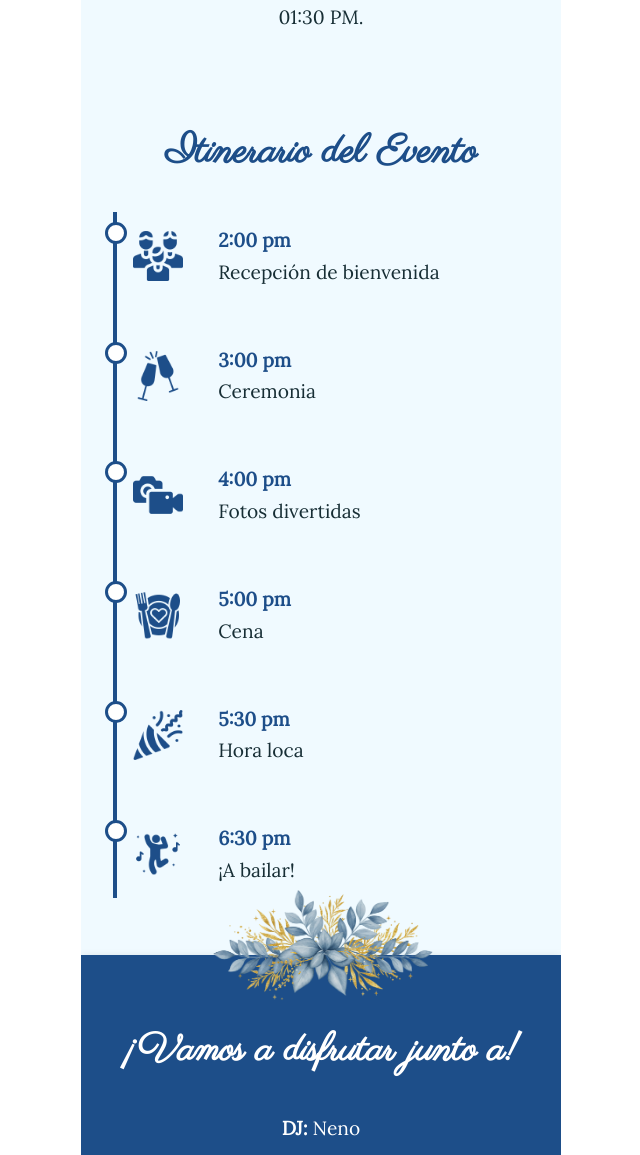
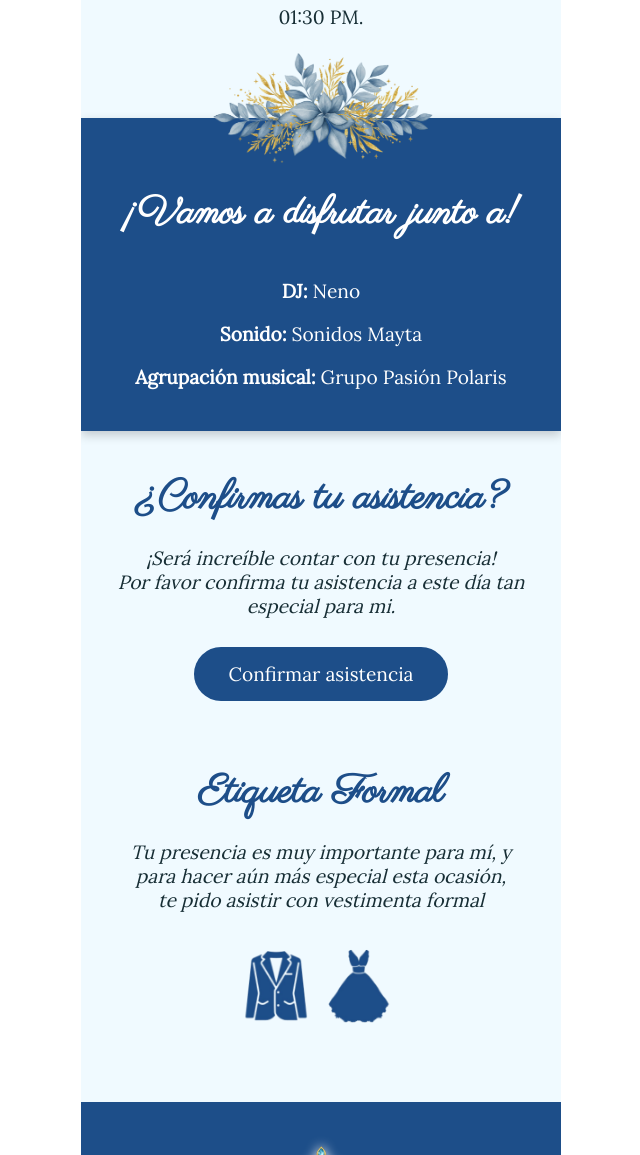
Before and after one commit to eritddiandra/morita, a plain HTML site: page index.html in a window 1280 px wide. Shown: the part 1859-3014 px from the top of the page, without its empty margins (319-959 px from the left). Drawn offline with Linux system fonts and the light colour scheme.

Commit message:
Update index.html

```diff
--- a/index.html
+++ b/index.html
@@ -57,54 +57,7 @@
 
 
     </section>
-    <section class="quinto">
-  <h3 class="quinto_titulo">Itinerario del Evento</h3>
-  <ul class="timeline">
-    <li>
-      <img src="recepcion.png" alt="Recepción" class="icono_tiempo">
-      <div class="contenido">
-        <span class="hora">2:00 pm</span>
-        <p>Recepción de bienvenida</p>
-      </div>
-    </li>
-    <li>
-      <img src="ceremonia.png" alt="Ceremonia" class="icono_tiempo">
-      <div class="contenido">
-        <span class="hora">3:00 pm</span>
-        <p>Ceremonia</p>
-      </div>
-    </li>
-    <li>
-      <img src="fotos.png" alt="Fotos" class="icono_tiempo">
-      <div class="contenido">
-        <span class="hora">4:00 pm</span>
-        <p>Fotos divertidas</p>
-      </div>
-    </li>
-    <li>
-      <img src="cena.png" alt="Cena" class="icono_tiempo">
-      <div class="contenido">
-        <span class="hora">5:00 pm</span>
-        <p>Cena</p>
-      </div>
-    </li>
-    <li>
-      <img src="loca.png" alt="Hora loca" class="icono_tiempo">
-      <div class="contenido">
-        <span class="hora">5:30 pm</span>
-        <p>Hora loca</p>
-      </div>
-    </li>
-    <li>
-      <img src="baile.png" alt="Baile" class="icono_tiempo">
-      <div class="contenido">
-        <span class="hora">6:30 pm</span>
-        <p>¡A bailar!</p>
-      </div>
-    </li>
-  </ul>
-  <br>
-</section>
+   <br>
 <section class="sexto">
   <article class="sexto_art">
   <img class="sexto_img" src="medio.png" alt="Decoración musical">
```
